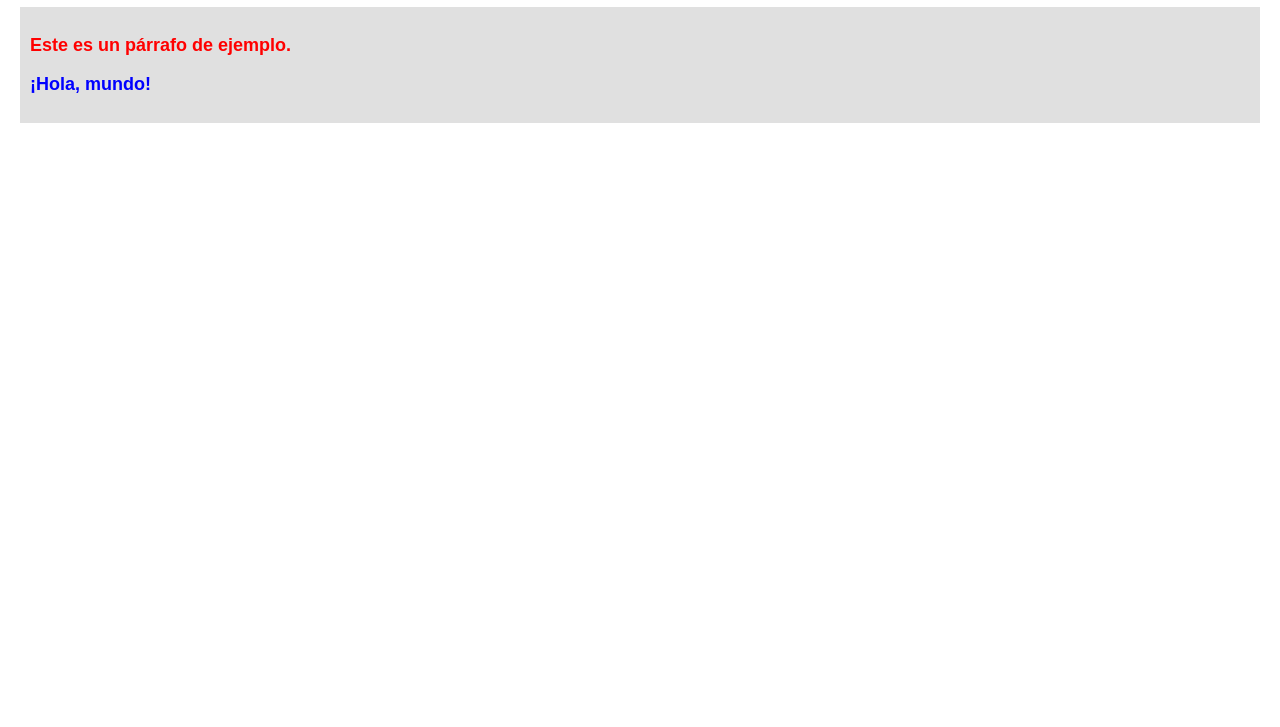
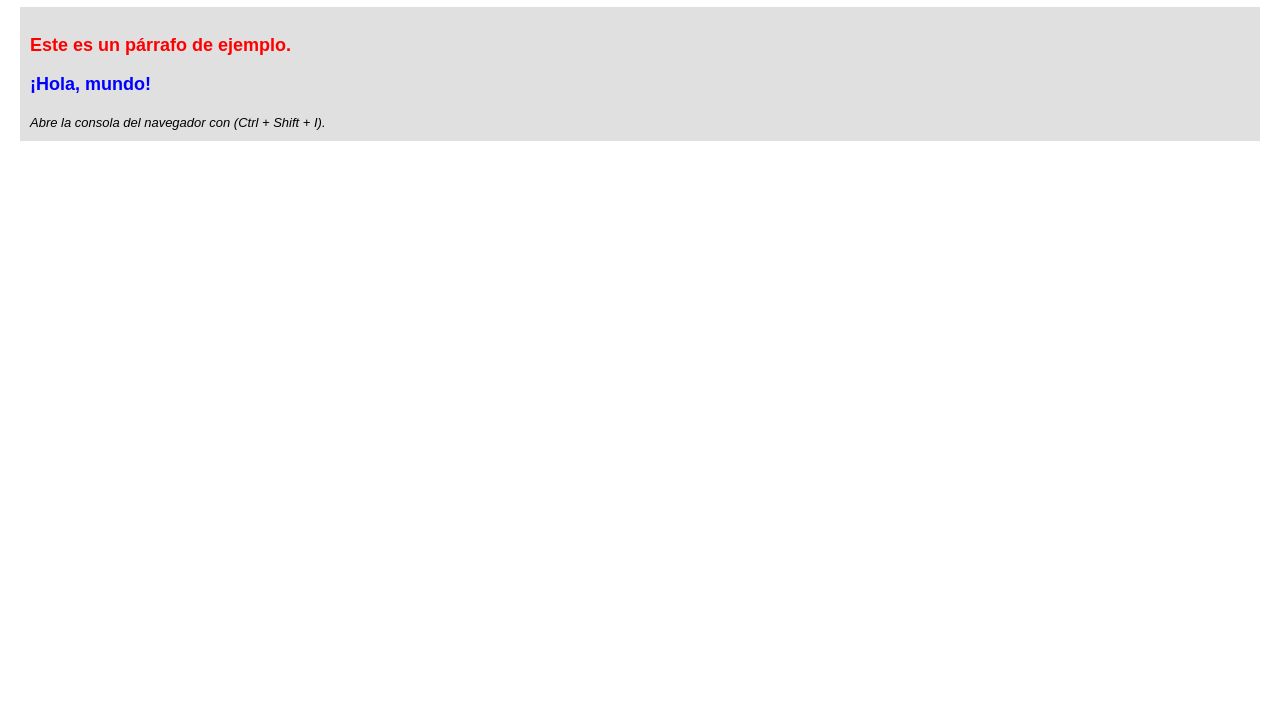
Before and after one commit to stevenfvg/aprendiendo-js, a plain HTML site: page examples/dom/index.html in a window 1280 px wide. Shown: the part 73-800 px from the top of the page. Drawn offline with Linux system fonts and the light colour scheme.

Commit message:
docs: :heavy_plus_sign: changes are added to the dom example

```diff
--- a/examples/dom/index.html
+++ b/examples/dom/index.html
@@ -9,13 +9,14 @@
 </head>
 
 <body>
-    <h1>Mi Página Web</h1>
+    <h1>Encabezado nivel 1</h1>
     <div id="contenido">
         <p class="parrafo">Este es un párrafo de ejemplo.</p>
         <p class="parrafo">¡Hola, mundo!</p>
     </div>
 
     <script src="script.js"></script>
+
 </body>
 
 </html>
--- a/examples/dom/script.js
+++ b/examples/dom/script.js
@@ -1,4 +1,16 @@
 document.addEventListener('DOMContentLoaded', () => {
+  // Acceder al dominio del sitio web
+  const dominio = document.domain;
+  console.log('Dominio: ', dominio);
+
+  // Acceder al total de enlaces en el DOM
+  const enlaces = document.links.length;
+  console.log('Enlaces: ', enlaces);
+
+  // Acceder al total de imágenes en el DOM.
+  const imagenes = document.images.length;
+  console.log('Imágenes: ', imagenes);
+
   // Acceder a un elemento por su ID
   const titulo = document.getElementById('contenido');
   titulo.style.backgroundColor = '#e0e0e0';
@@ -13,9 +25,22 @@ document.addEventListener('DOMContentLoaded', () => {
   const primerParrafo = document.querySelector('.parrafo');
   primerParrafo.style.color = 'red';
 
+  // Modificar texto con querySelector
+  const nuevoEncabezado = 'Mi Página Web';
+  document.querySelector('h1').textContent = nuevoEncabezado;
+
   // Usar querySelectorAll para seleccionar todos los párrafos
   const todosLosParrafos = document.querySelectorAll('.parrafo');
-  todosLosParrafos.forEach(parrafo => {
+  todosLosParrafos.forEach((parrafo) => {
     parrafo.style.fontSize = '18px';
   });
+
+  // Generar HTML con JavaScript
+  const nuevoTexto = document.createElement('span');
+  nuevoTexto.innerHTML = `<em>Abre la consola del navegador con (Ctrl + Shift + I).</em>`;
+  nuevoTexto.style.fontSize = 'small';
+
+  // Agregar el nuevo texto al DOM
+  const contenido = document.getElementById('contenido');
+  contenido.appendChild(nuevoTexto);
 });
```
